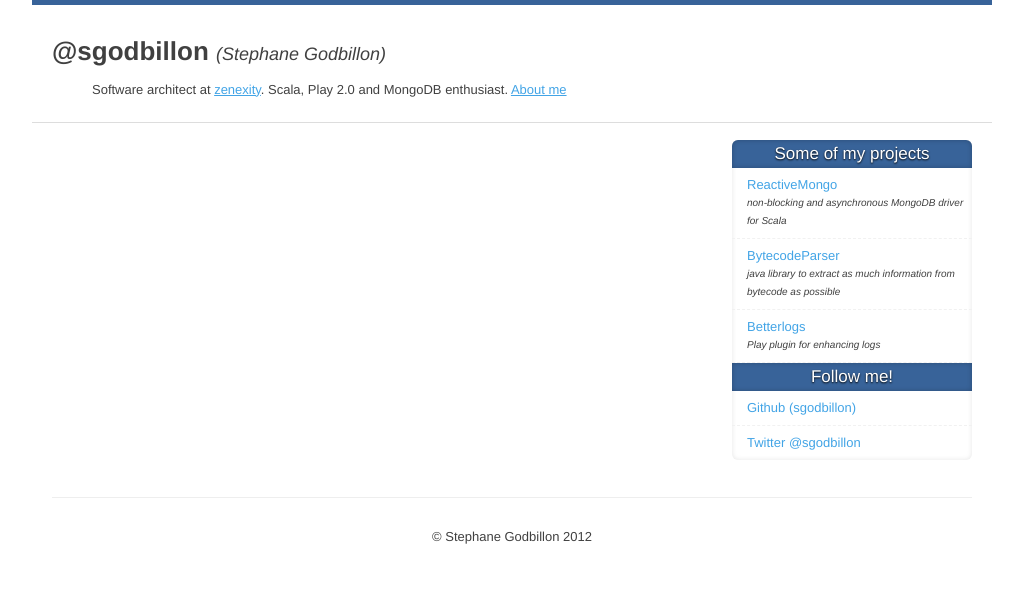
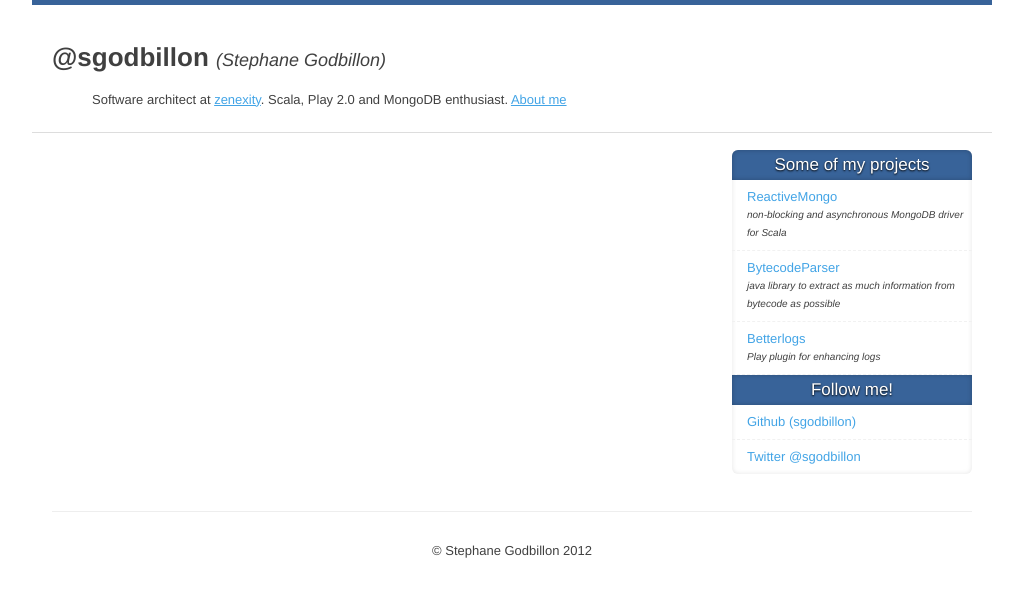
Before and after one commit to sgodbillon/sgodbillon.github.com, a Jekyll site: the page built from index.html, in a window 1280 px wide. Shown: the top 597 px of the page, without its empty margins (128-1151 px from the left). Built offline with Jekyll 4.4.1, drawn with Linux system fonts in a browser that asks for light colours.

Commit message:
GA + CSS

```diff
--- a/css/main.css
+++ b/css/main.css
@@ -33,8 +33,19 @@
     margin-bottom: 9px;
 }
 
+p.notice {
+	background: none repeat scroll 0 0 #E4F9FF;
+    font-size: 14px;
+    padding: 15px;
+}
+
 ul {
 	list-style-position: inside;
+}
+
+h1, h2, h3, h4 {
+	line-height: normal;
+	text-align: left;
 }
 
 a:hover {
@@ -171,7 +182,7 @@
 #tweets li > .date {
 	font-size: 11px;
 }
-#tweets li > .date { float: right; color: #999;}
+#tweets li > .date { float: right; color: #999; }
 #tweets li > .author { font-weight: bold; }
 
 /*
@@ -197,6 +208,10 @@
 	text-align: justify;
 }
 
+.content > article > h2 {
+	margin: 15px 0 20px;
+}
+
 .content > article:not(:last-child) {
 	padding-bottom: 20px;
 	margin-bottom: 30px;
@@ -217,6 +232,7 @@
 	float: right;
 	font-style: italic;
 	font-size: 12px;
+	padding: 5px 0;
 }
 
 article#me img {
```
Also changed, not shown: _layouts/default.html (+11 -0 lines).
